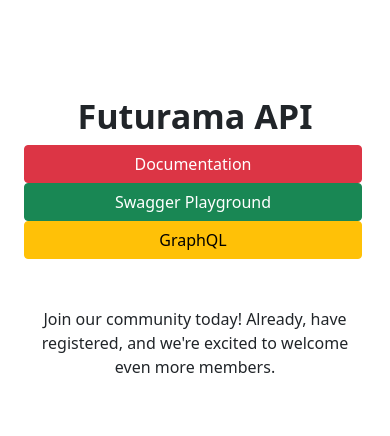
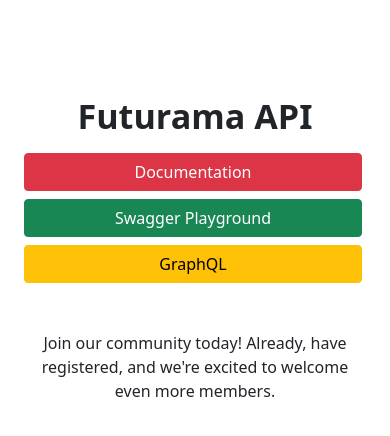
Before and after one commit to koldakov/futuramaapi, a FastAPI app: template templates/base.html in a window 390 px wide. Shown: the part 56-492 px from the top of the page. Run offline with FastAPI, Linux system fonts and the light colour scheme; the template is opened without the code that fills it, so the values that code supplies are empty; parts of the project's set-up code (start-up, migrations or seed data) failed here and were passed over.

Commit message:
Add spacing for mobiles

```diff
--- a/templates/base.html
+++ b/templates/base.html
@@ -84,21 +84,21 @@
           >
             <a
               href="{{ relative_path_for('redoc_html') }}"
-              class="btn btn-danger me-1"
+              class="btn btn-danger me-1 mt-2"
               role="button"
               target="_blank"
             >Documentation
             </a>
             <a
               href="{{ relative_path_for('swagger') }}"
-              class="btn btn-success me-1"
+              class="btn btn-success me-1 mt-2"
               role="button"
               target="_blank"
             >Swagger Playground
             </a>
             <a
               href="/graphql"
-              class="btn btn-warning me-1"
+              class="btn btn-warning me-1 mt-2"
               role="button"
               target="_blank"
             >GraphQL
```
